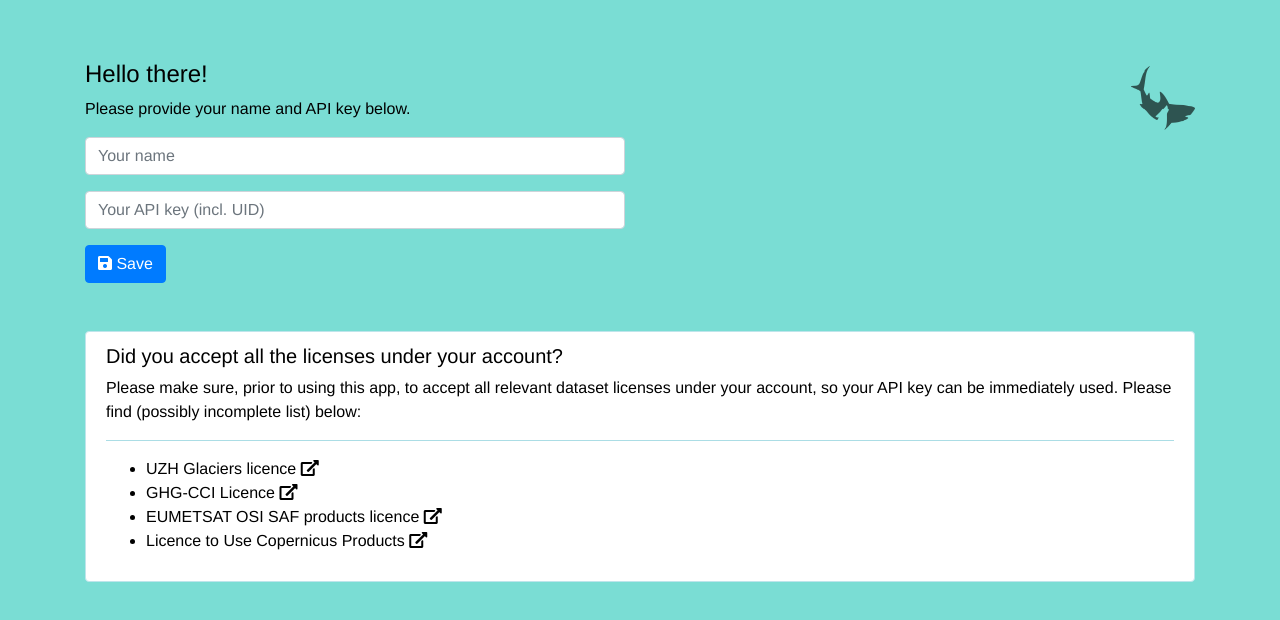
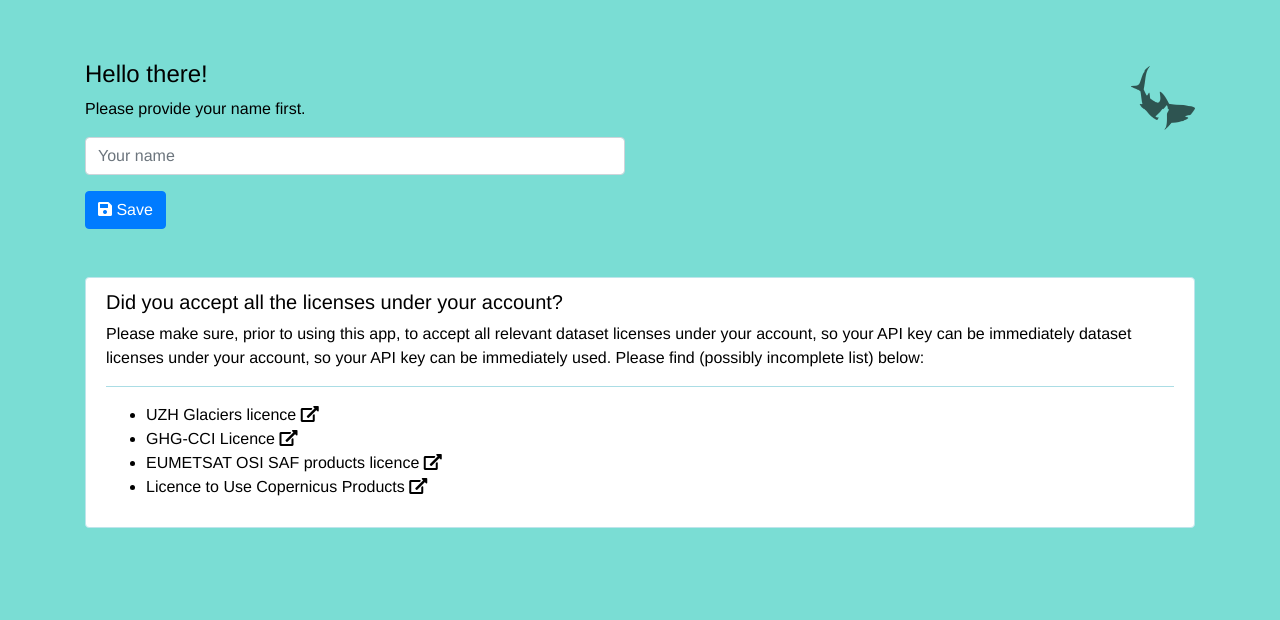
Before and after one commit to OpenDataHack2018org/wolfshark, a Vue app: page /config in a window 1280 px wide. Shown: the top 620 px of the page. Built offline with nearby package versions, Linux system fonts and the light colour scheme.

Commit message:
Removed API key.

```diff
--- a/src/components/JobScheduling.vue
+++ b/src/components/JobScheduling.vue
@@ -502,7 +502,6 @@ export default {
 
             api.createJob({
                 'user_name': this.$store.getters.name,
-                'user_key': this.$store.getters.apiKey,
                 'title': this.title,
                 'dataset': this.dataset,
                 'area': this.area,
--- a/src/components/UserConfig.vue
+++ b/src/components/UserConfig.vue
@@ -4,7 +4,7 @@
             <b-col v-if="!isForgotten">
                 <LogoHeader>
                     <h4>Hello there!</h4>
-                    <p>Please provide your name and API key below.</p>
+                    <p>Please provide your name first.</p>
                 </LogoHeader>
             </b-col>
         </b-row>
@@ -22,14 +22,6 @@
                             v-model.trim="name" />
                     </b-form-group>
 
-                    <b-form-group>
-                        <b-form-input
-                            required
-                            placeholder="Your API key (incl. UID)"
-                            autocomplete="on"
-                            v-model.trim="apiKey" />
-                    </b-form-group>
-
                     <b-button-group>
                         <b-button
                             type="submit"
@@ -39,7 +31,7 @@
                         </b-button>
 
                         <b-button
-                            v-if="$store.getters.name && $store.getters.apiKey"
+                            v-if="$store.getters.name"
                             v-on:click="forget"
                             variant="danger">
                             <i class="fa fa-times" />
@@ -57,6 +49,7 @@
                     </h5>
                     <p>
                         Please make sure, prior to using this app, to accept all relevant
+                        dataset licenses under your account, so your API key can be immediately
                         dataset licenses under your account, so your API key can be immediately
                         used. Please find (possibly incomplete list) below:
                     </p>
@@ -101,7 +94,6 @@ export default {
     data () {
         return {
             name: this.$store.getters.name,
-            apiKey: this.$store.getters.apiKey,
             isForgotten: false,
             licenseLinks: [
                 {
@@ -129,9 +121,6 @@ export default {
             this.$store.commit('name', {
                 name: this.name,
             });
-            this.$store.commit('apiKey', {
-                apiKey: this.apiKey,
-            });
 
             this.showSuccess();
 
@@ -150,12 +139,8 @@ export default {
             this.$store.commit('name', {
                 name: '',
             });
-            this.$store.commit('apiKey', {
-                apiKey: '',
-            });
 
             this.name = '';
-            this.apiKey = '';
             this.isForgotten = true;
         },
     },
--- a/src/store/index.js
+++ b/src/store/index.js
@@ -7,22 +7,15 @@ Vue.use(Vuex);
 export default new Vuex.Store({
     state: {
         name: '',
-        apiKey: '',
     },
     getters: {
         name (state) {
             return state.name;
         },
-        apiKey (state) {
-            return state.apiKey;
-        },
     },
     mutations: {
         name (state, payload) {
             state.name = payload.name;
-        },
-        apiKey (state, payload) {
-            state.apiKey = payload.apiKey;
         },
     },
     plugins: [
@@ -30,7 +23,6 @@ export default new Vuex.Store({
             key: 'wolfshark',
             reducer: state => ({
                 name: state.name,
-                apiKey: state.apiKey,
             }),
         }),
     ],
```
